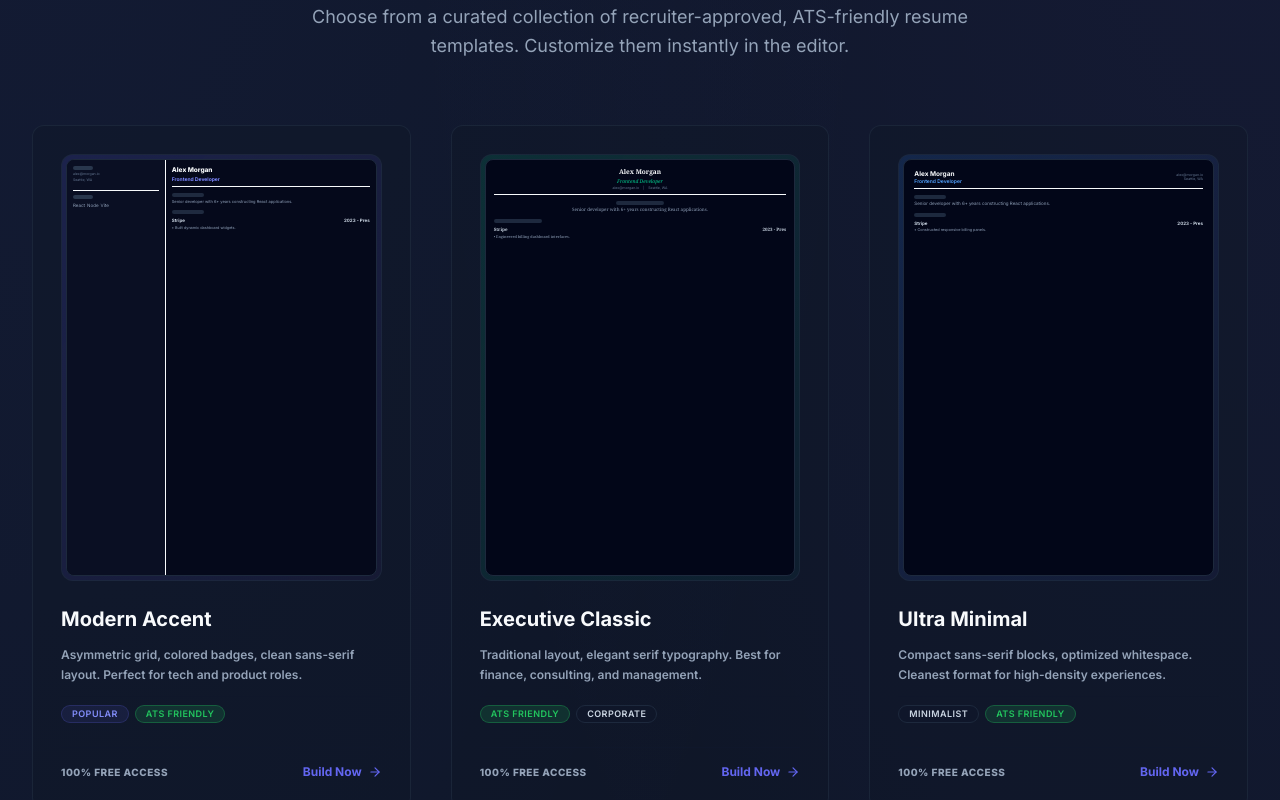
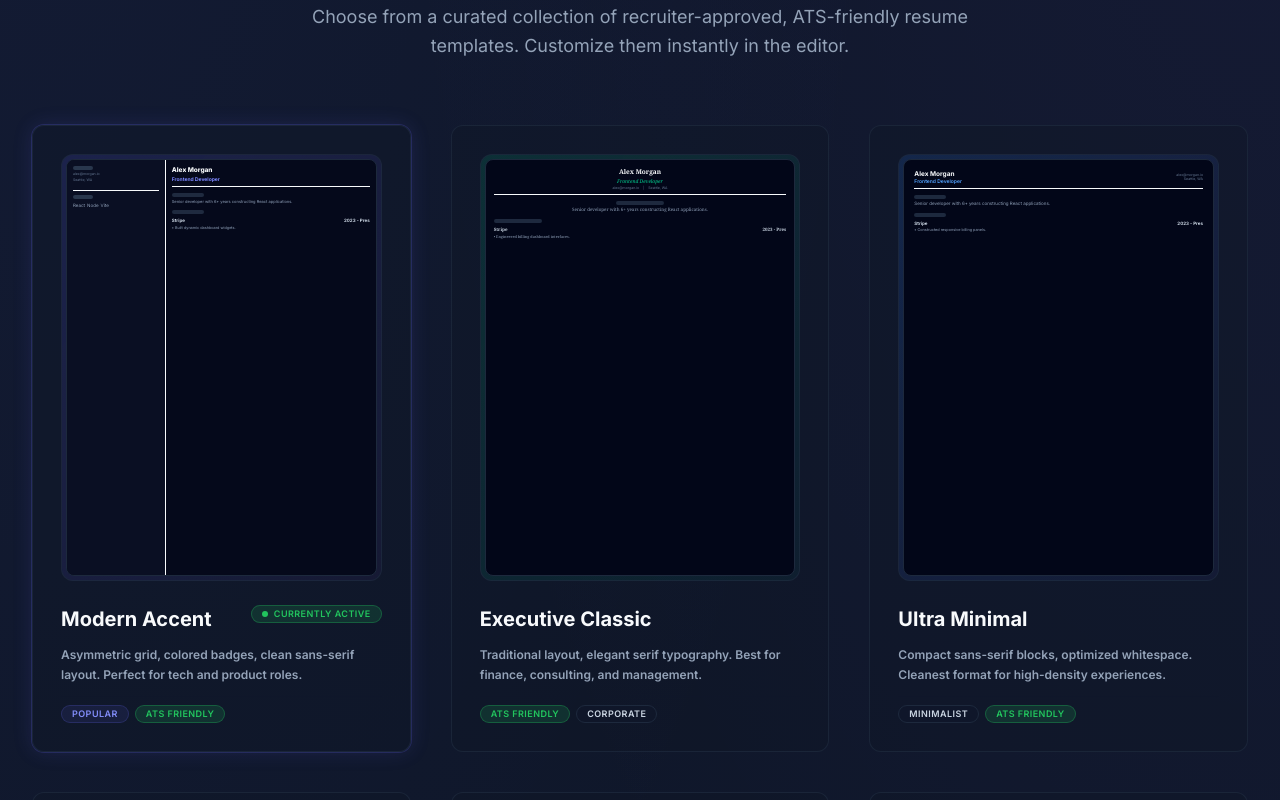
Before and after one commit to theharsh999/resume-edge, a React (Vite) app: page /templates in a window 1280 px wide. Shown: the part 320-1120 px from the top of the page. Built offline with nearby package versions, Linux system fonts and the light colour scheme.

Commit message:
style: improve template selection experience

```diff
--- a/src/pages/Templates.jsx
+++ b/src/pages/Templates.jsx
@@ -1,4 +1,4 @@
-import React from 'react';
+import React, { useState } from 'react';
 import { Layout } from '../components/layout/Layout';
 import { Container } from '../components/ui/Container';
 import { Section } from '../components/ui/Section';
@@ -189,6 +189,9 @@ const LOCAL_STORAGE_KEY_TOAST = 'resumeedge_pending_toast';
 
 export function Templates() {
   const navigate = useNavigate();
+  const [activeTemplate] = useState(() => {
+    return localStorage.getItem(LOCAL_STORAGE_KEY_TPL) || 'modern';
+  });
 
   const templates = [
     {
@@ -264,7 +267,12 @@ export function Templates() {
             {templates.map((template) => (
               <Card
                 key={template.id}
-                className="flex flex-col h-full group p-7 rounded-2xl bg-surface/40 border-slate-800/60 hover:border-slate-700/80 hover:shadow-premium-glow hover-elevation"
+                onClick={() => handleSelectTemplate(template.id)}
+                className={`flex flex-col h-full group p-7 rounded-2xl bg-surface/40 border transition-all duration-300 hover:shadow-premium-glow hover-elevation cursor-pointer relative ${
+                  activeTemplate === template.id
+                    ? 'border-primary bg-primary/5 shadow-premium-glow ring-1 ring-primary/20'
+                    : 'border-slate-800/60 hover:border-slate-700/80'
+                }`}
                 hoverEffect={false}
               >
                 {/* 1. Preview */}
@@ -280,9 +288,20 @@ export function Templates() {
                 {/* Card Details */}
                 <div className="flex-grow flex flex-col text-left space-y-3">
                   {/* 2. Template Name */}
-                  <h3 className="text-xl font-bold text-text group-hover:text-primary-light transition-colors duration-200">
-                    {template.name}
-                  </h3>
+                  <div className="flex justify-between items-start gap-2">
+                    <h3 className="text-xl font-bold text-text group-hover:text-primary-light transition-colors duration-200">
+                      {template.name}
+                    </h3>
+                    {activeTemplate === template.id && (
+                      <Badge
+                        variant="success"
+                        className="text-[9px] py-0.5 px-2.5 font-extrabold uppercase tracking-wider shrink-0 bg-success/15 border-success/30 text-success flex items-center gap-1.5"
+                      >
+                        <span className="h-1.5 w-1.5 rounded-full bg-success animate-pulse"></span>
+                        Currently Active
+                      </Badge>
+                    )}
+                  </div>
 
                   {/* 3. Short Description */}
                   <p className="text-xs text-muted leading-relaxed flex-grow font-semibold">
@@ -312,16 +331,6 @@ export function Templates() {
                     })}
                   </div>
                 </div>
-
-                <div className="mt-6 pt-4 border-t border-slate-900 flex justify-between items-center">
-                  <span className="text-[10px] text-muted font-extrabold uppercase tracking-wider">100% Free Access</span>
-                  <button
-                    onClick={() => handleSelectTemplate(template.id)}
-                    className="text-xs font-bold text-primary hover:text-primary-light flex items-center gap-1.5 transition-colors duration-200 cursor-pointer"
-                  >
-                    Build Now <ArrowRight className="h-3.5 w-3.5" />
-                  </button>
-                </div>
               </Card>
             ))}
           </div>
```
